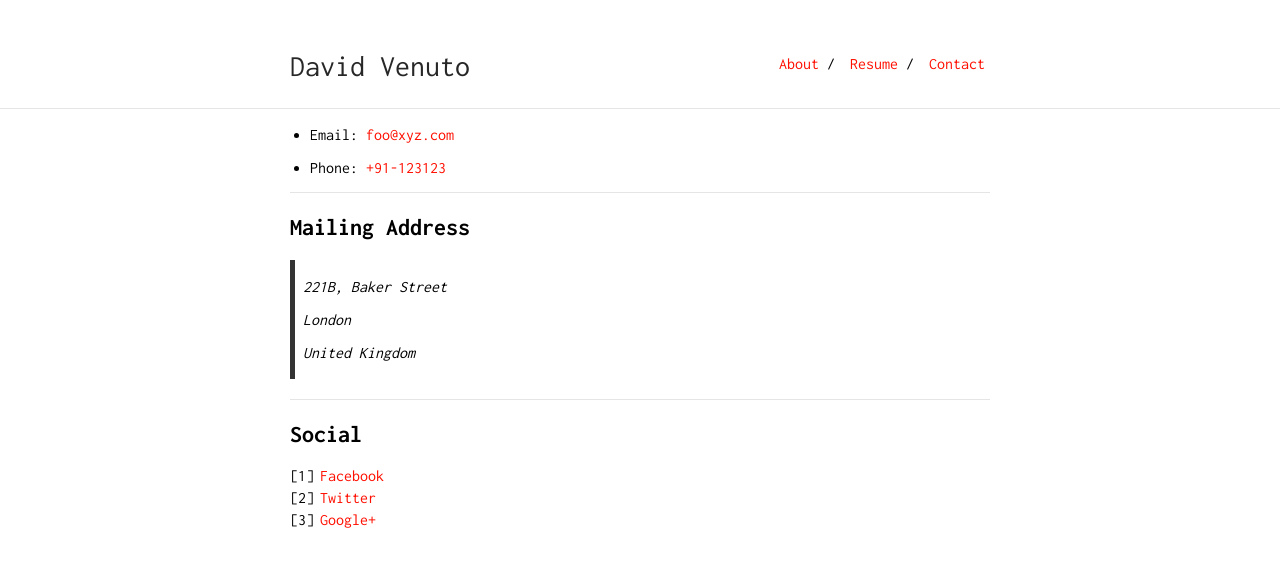
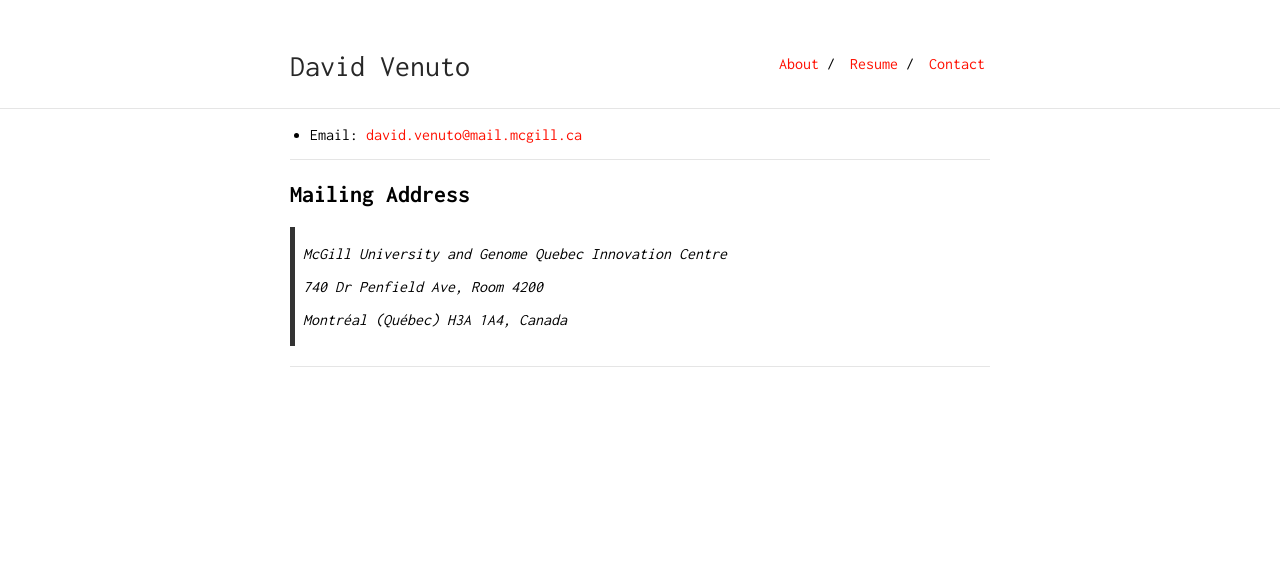
Before and after one commit to dvVenuto/dvvenuto.github.io, a Jekyll site: the page built from contact.md, in a window 1280 px wide. Shown: the top 567 px of the page. Built offline with Jekyll 4.4.1, drawn with Linux system fonts in a browser that asks for light colours.

Commit message:
Update contact.md

```diff
--- a/contact.md
+++ b/contact.md
@@ -3,24 +3,16 @@ layout: default
 is_contact: true
 ---
 
-* Email: [foo@xyz.com](mailto:foo@xyz.com)
-
-* Phone: [+91-123123](tel:+91-123123)
+* Email: [david.venuto@mail.mcgill.ca](mailto:david.venuto@mail.mcgill.ca)
 
 ---
 
 ## Mailing Address
 
-> 221B, Baker Street
+> McGill University and Genome Quebec Innovation Centre
 >
-> London
+> 740 Dr Penfield Ave, Room 4200
 >
-> United Kingdom
+> Montréal (Québec) H3A 1A4, Canada
 
 ---
-
-## Social
-
-1. [Facebook](#)
-2. [Twitter](#)
-3. [Google+](#)
```
